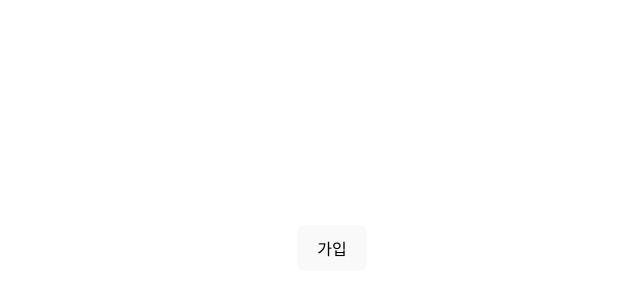
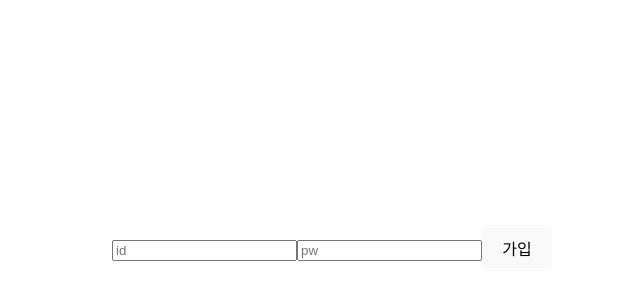
Before and after one commit to kdt-ful-class-three-group/updown, a React (Vite) app in the folder updown/client/: page /signup in a window 1280 px wide. Shown: the part 152-452 px from the top of the page, without its empty margins (308-948 px from the left). Built offline with nearby package versions, Linux system fonts and the light colour scheme.

Commit message:
회원가입에서 id, pw input 생성하여 입력하는 값 console로 출력

```diff
--- a/updown/client/src/Pages/SignUp.jsx
+++ b/updown/client/src/Pages/SignUp.jsx
@@ -1,10 +1,21 @@
 import { useNavigate } from "react-router-dom"
+import { useState } from "react";
 import { Button } from "../components/Button"
 
 export const SignUp = () => {
 
+  const [idValue, setIdValue] = useState('');
+  const [pwValue, setPwValue] = useState('');
+
   const navigate = useNavigate();
+  console.log(idValue);
+  console.log(pwValue);
 return <>
+        {/* <Input placeholder="id" type="text"/>
+        <Input placeholder="pw" type="password"/> */}
+        {/* id와 pw 임의로 input 생성 */}
+        <input placeholder="id" type="text" onChange={(e) => setIdValue(e.target.value)} />
+        <input placeholder="pw" type="password" onChange={(e) => setPwValue(e.target.value)} />
         <Button btnName={"가입"} onClick={() => {
           fetch("http://localhost:8003/login", {
           method: "POST",
```
Also changed, not shown: 1 other file (tests, documents, lock files or other folders).
